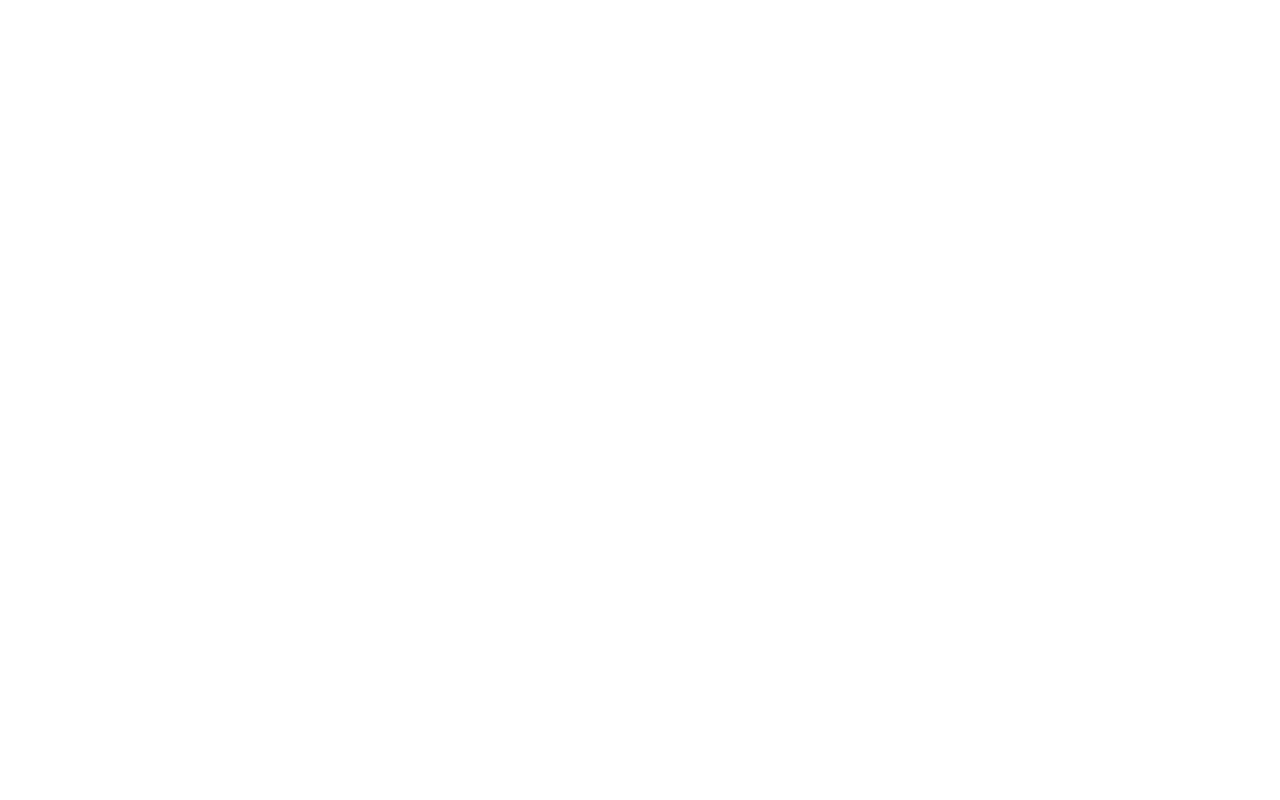
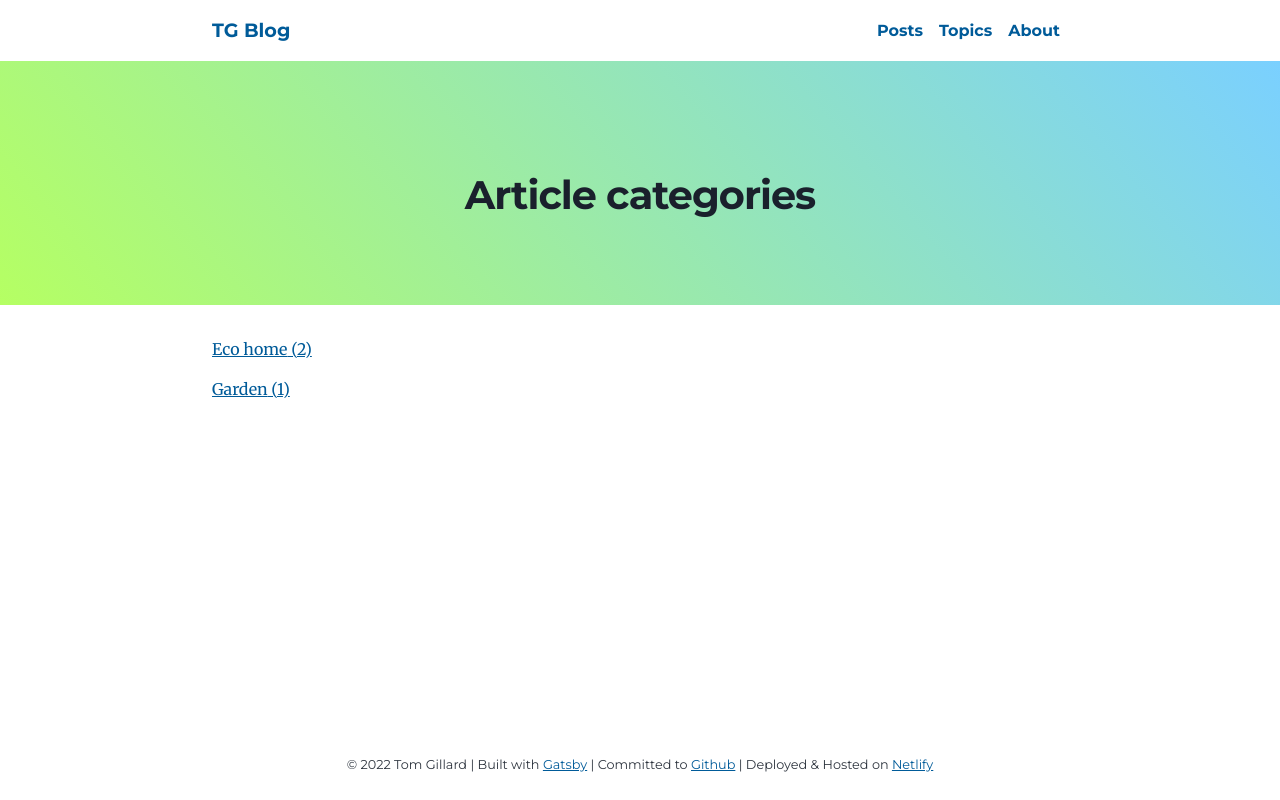
Before and after one commit to tgdev/tg-blog, a Gatsby site: page /categories in a window 1280 px wide. Before the commit this address had no page. Built offline with nearby package versions, Linux system fonts and the light colour scheme; Gatsby itself is replaced by a stand-in of ours.

Commit message:
Add categories page

```diff
--- a/src/components/SiteHeader.tsx
+++ b/src/components/SiteHeader.tsx
@@ -7,6 +7,7 @@ type NavItem = { name: string; path: string }
 
 const navItems: NavItem[] = [
   { name: "Posts", path: "/" },
+  { name: "Topics", path: "/categories" },
   { name: "About", path: "/about" },
 ]
 
--- /dev/null
+++ b/src/pages/categories.tsx
@@ -0,0 +1,54 @@
+import React from "react"
+import kebabCase from "lodash/kebabCase"
+import { Link, graphql, PageProps } from "gatsby"
+
+import { ContentBlock } from "../layouts/ContentBlock"
+import { PageHeader } from "../components/PageHeader"
+import Layout from "../layouts/MainLayout"
+import Seo from "../components/Seo"
+
+interface Props {
+  allMarkdownRemark: {
+    group: [
+      {
+        fieldValue: string
+        totalCount: number
+      }
+    ]
+  }
+}
+
+const CategoriesPage: React.FC<PageProps<Props>> = ({ data }) => {
+  const pageTitle = "Article categories"
+
+  const categories = data.allMarkdownRemark.group
+
+  return (
+    <Layout>
+      <Seo title={pageTitle} />
+      <PageHeader title={pageTitle} />
+      <ContentBlock>
+        <nav className="link-list">
+          {categories.map(({ fieldValue, totalCount }) => (
+            <Link key={fieldValue} to={`/categories/${kebabCase(fieldValue)}/`}>
+              {fieldValue} ({totalCount})
+            </Link>
+          ))}
+        </nav>
+      </ContentBlock>
+    </Layout>
+  )
+}
+
+export default CategoriesPage
+
+export const pageQuery = graphql`
+  query {
+    allMarkdownRemark(limit: 2000) {
+      group(field: frontmatter___category) {
+        fieldValue
+        totalCount
+      }
+    }
+  }
+`
```
